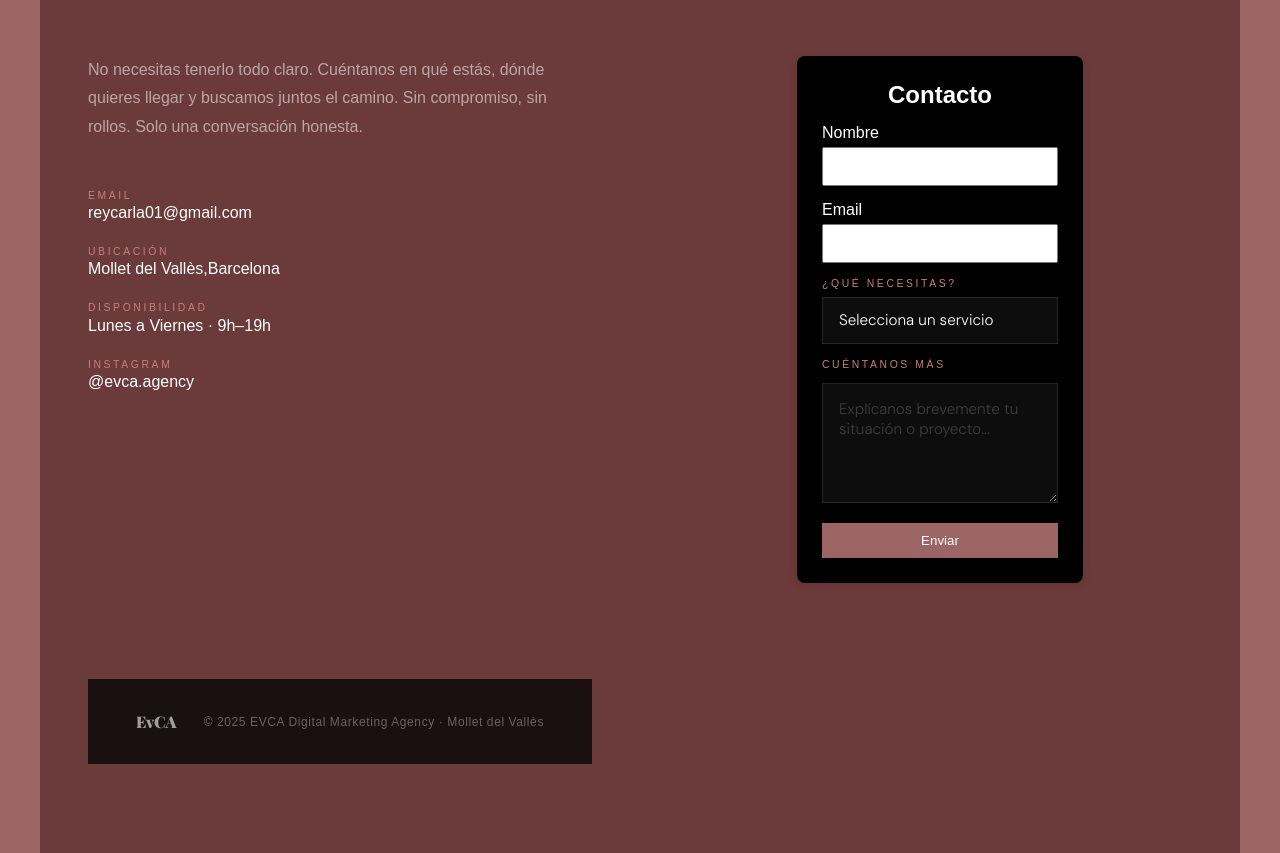
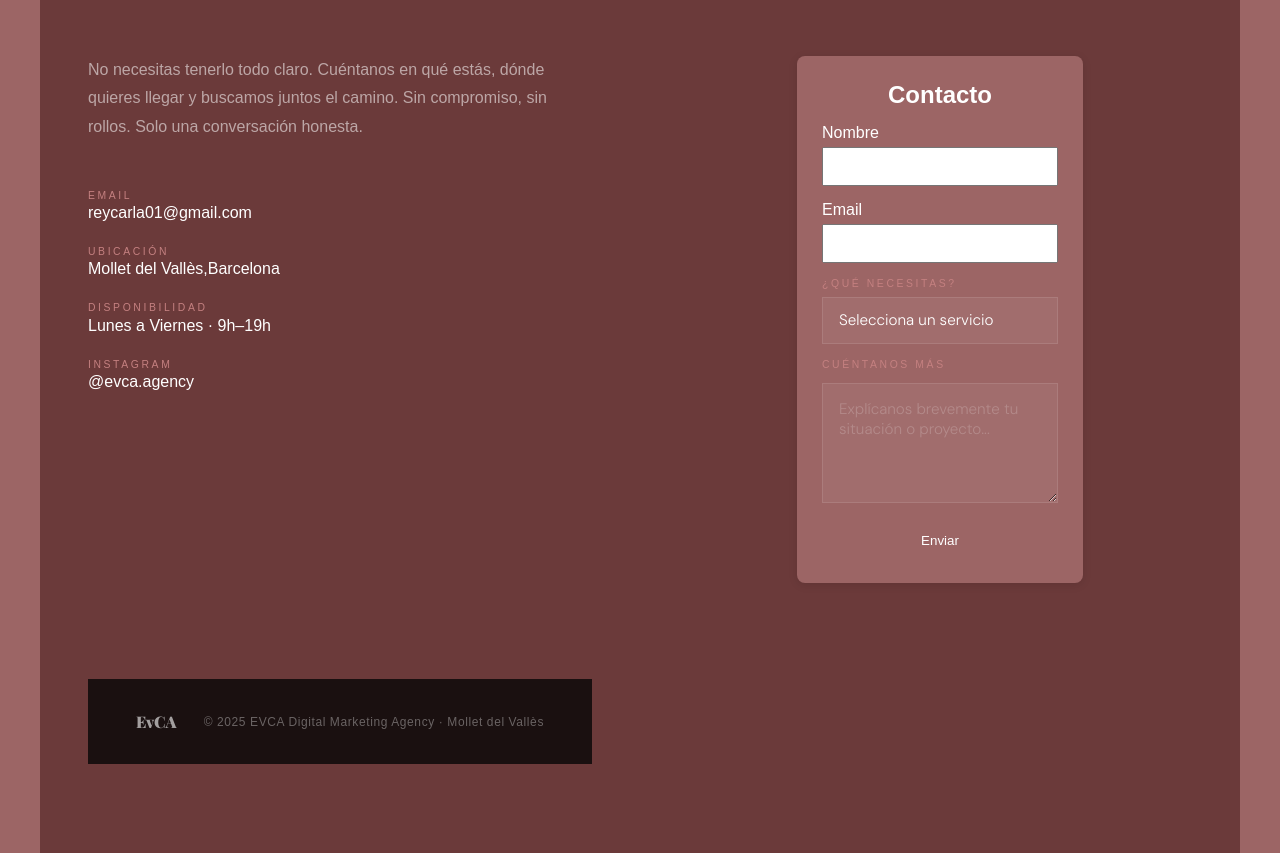
Before and after one commit to reycarla93/evca-web, a plain HTML site: page index.html in a window 1280 px wide. Shown: the part 4657-5510 px from the top of the page. Drawn offline with nearby package versions, Linux system fonts and the light colour scheme; a web font is replaced by a local one.

Commit message:
Update index.html

```diff
--- a/index.html
+++ b/index.html
@@ -933,7 +933,7 @@
     .form-container {
       max-width: 500px;
       margin: auto;
-      background: #000000;
+      background: #9C6565;;
       padding: 25px;
       border-radius: 8px;
       box-shadow: 0 2px 10px rgba(0,0,0,0.1);
```
